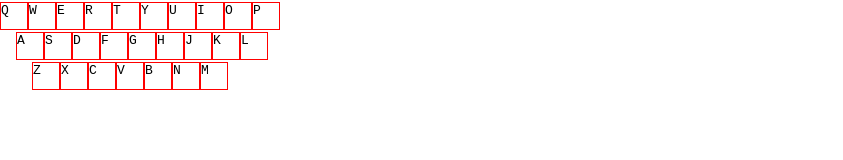
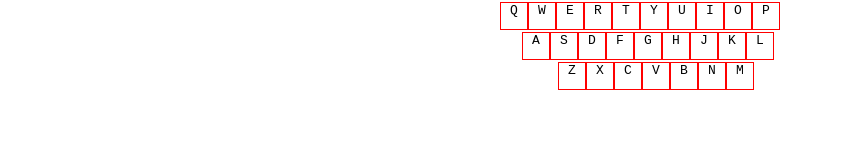
Before and after one commit to LvyHuang/nav-demo, a plain HTML site: page index.html in a window 1280 px wide. Shown: the whole page, without its empty margins (0-843 px from the left). Drawn offline with Linux system fonts and the light colour scheme.

Commit message:
键盘事件

```diff
--- a/index.html
+++ b/index.html
@@ -16,12 +16,13 @@
         '2': {0:'z',1:'x',2:'c',3:'v',4:'b',5:'n',6:'m',length:7},
         'length': 3
     }
-    var hsah = {
+    var hash = {
         'q': 'qq.com', 'w': 'weibo.com', 'e': 'ele.com', 'r': 'renren.com', 't': 'tienya.com',
         'y': 'youtube.com', 'u': 'uc.com', 'i': 'iqiyi.com', 'o': 'opera.com', 'p': undefined,
         'a': 'acfun.tv', 's': 'sohu.com', 'z': 'zhihu.com', 'm': 'www.mcdonalds.com.cn'
     }
 
+    //遍历 keys，生成 kbd 标签
     index = 0;
     while(index < keys['length']){
         divXX = document.createElement('div');
@@ -36,6 +37,13 @@
         }
         index++;
     }
+
+    document.onkeypress = function (xx) {
+        key = xx['key'];
+        website = hash[key]
+        //location.href = "http://" + website
+        window.open("http://"+website, '_blank')
+    }
 </script>
 </body>
 </html>
--- a/style.css
+++ b/style.css
@@ -2,6 +2,9 @@
 a{text-decoration: none;}
 kbd{border:1px solid red;width: 2em; height: 2em;display: inline-block;
     text-transform: uppercase;}
+main{
+    text-align: center;
+}
 main > div:nth-child(2){
     margin-left: 1em;
 }
```
